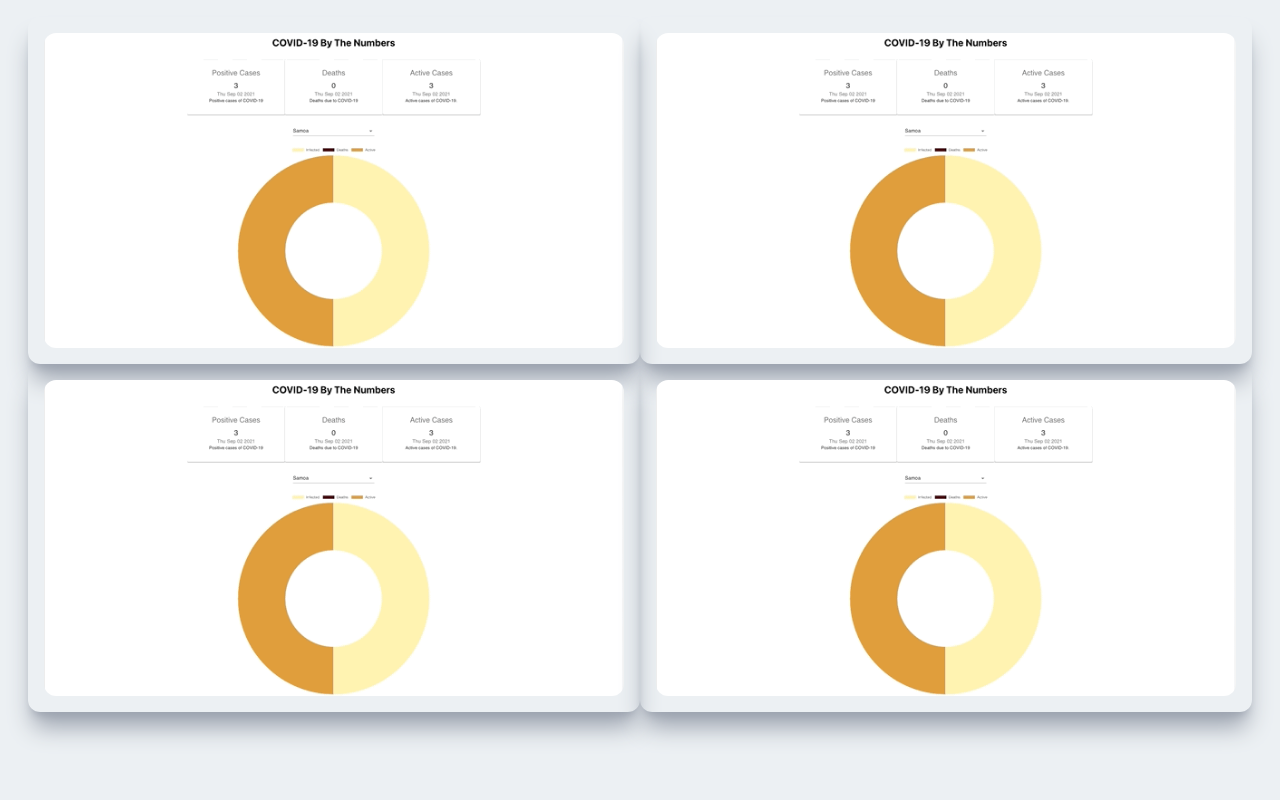
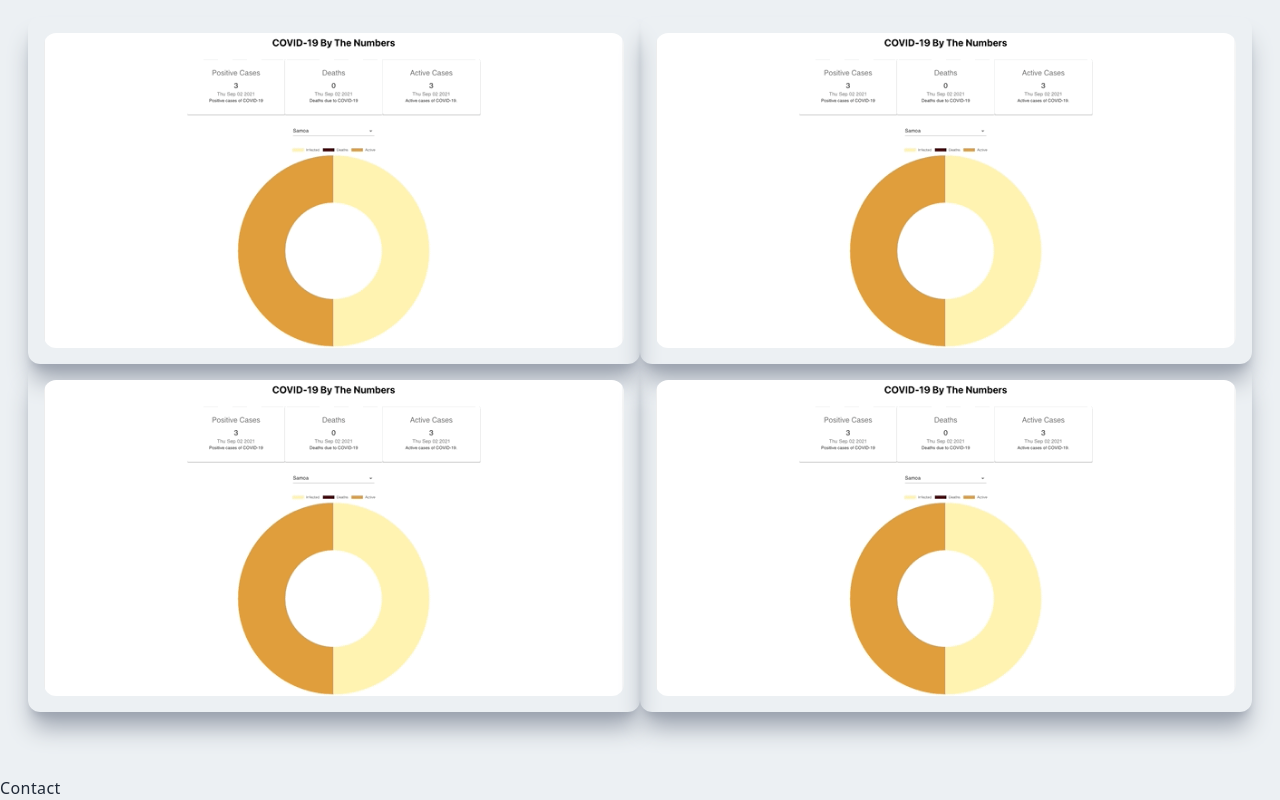
Before and after one commit to Pete-Sekesan/nextjs-portfolio-2023, a Next.js app: page / in a window 1280 px wide. Shown: the part 2547-3347 px from the top of the page. Before the commit the page ends 3323 px from the top, so only its background shows below. Built offline with nearby package versions, Linux system fonts and the light colour scheme.

Commit message:
contact form component creation

```diff
--- /dev/null
+++ b/components/Contact.jsx
@@ -0,0 +1,9 @@
+import React from 'react'
+
+function Contact() {
+    return (
+        <div>Contact</div>
+    )
+}
+
+export default Contact
--- a/pages/index.js
+++ b/pages/index.js
@@ -5,6 +5,7 @@
 import Image from 'next/image';
 import About from '@/components/About';
 import Projects from '@/components/Projects';
+import Contact from '@/components/Contact';
 
 export default function Home() {
   return (
@@ -20,6 +21,7 @@
       <About />
       <Skills />
       <Projects />
+      <Contact />
     </>
   );
 }
```
